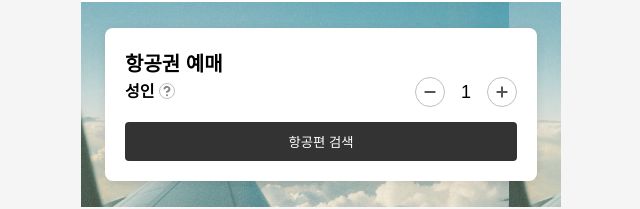
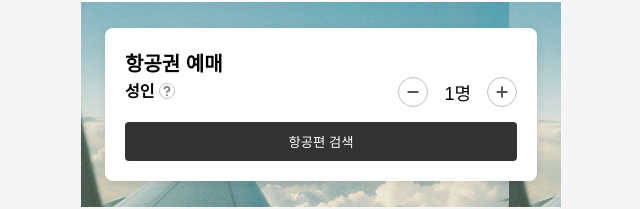
Before and after one commit to woowacourse/a11y-airline, a React (Vite) app: page / in a window 1280 px wide. Shown: the part 228-437 px from the top of the page, without its empty margins (319-959 px from the left). Built offline with nearby package versions, Linux system fonts and the light colour scheme.

Commit message:
fix: 승객 수 변경 시 인원 단위를 함께 안내

```diff
--- a/src/components/FlightBooking.tsx
+++ b/src/components/FlightBooking.tsx
@@ -55,7 +55,9 @@ const FlightBooking = () => {
           <button className="button-text" onClick={decrementCount} aria-label="성인 승객 감소">
             <img src={minus} alt="" />
           </button>
-          <span aria-live="polite">{adultCount}</span>
+          <span aria-live="polite" aria-atomic="true">
+            {adultCount}명
+          </span>
           <button className="button-text" onClick={incrementCount} aria-label="성인 승객 증가">
             <img src={plus} alt="" />
           </button>
```
